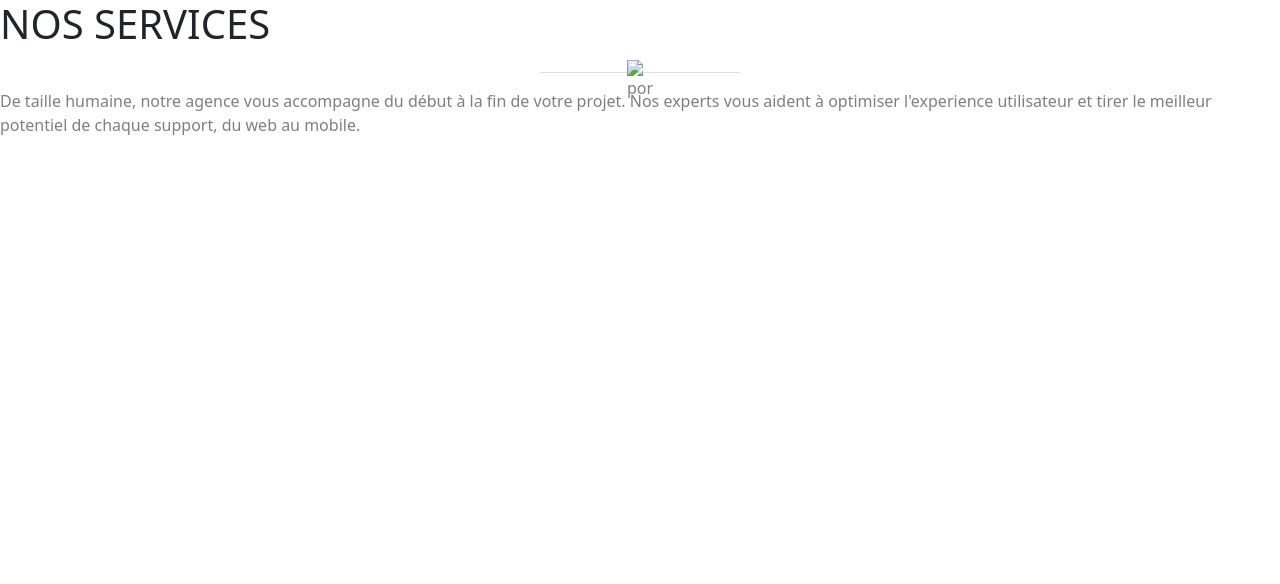
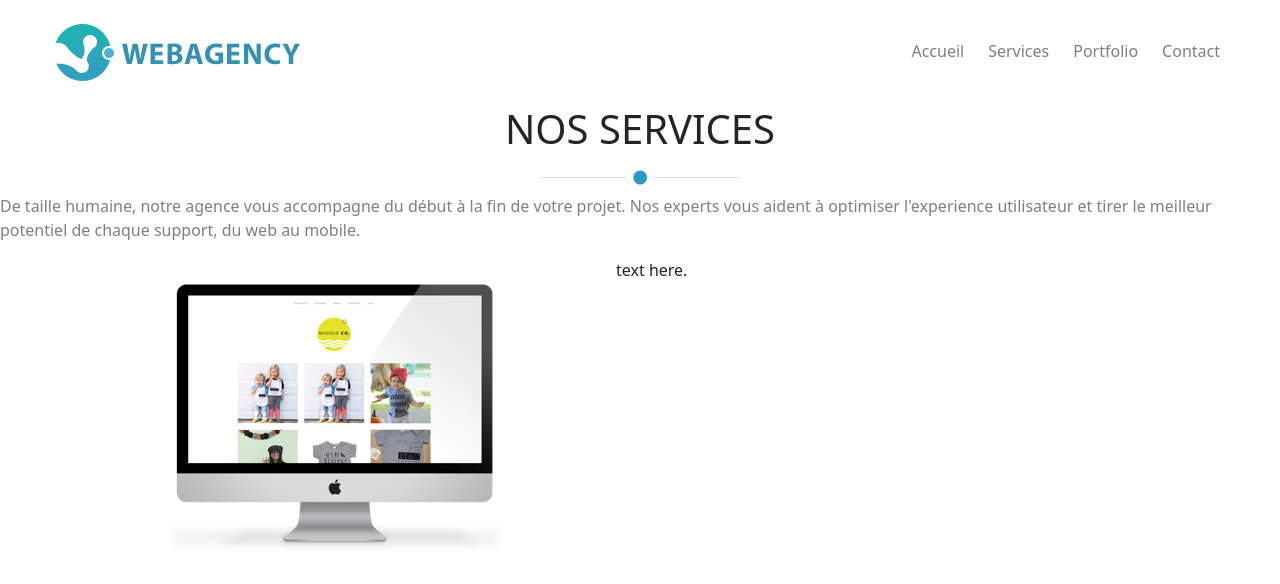
Before and after one commit to Studidavidberger/Webagency, a plain HTML site: page services.html in a window 1280 px wide. Drawn offline with Linux system fonts and the light colour scheme.

Commit message:
❤️ 🩷 🧡 💛 💚 💙 🩵 💜 🖤 🩶 🤍 🤎 ❤️‍🔥 ❤️‍🩹 💔 ❣️ 💕 💞 💓 💗 💖 💘 💝 💟 ☮️ ✝️ ☪️ 🪯 🕉 ☸️ ✡️ 🔯 🕎 ☯️ ☦️ 🛐 ⛎ ♈️ ♉️ ♊️ ♋️ ♌️ ♍️ ♎️ ♏️ ♐️ ♑️ ♒️ ♓️ 🆔 ⚛️ 🉑 ☢️ ☣️ 📴 📳 🈶 🈚️ 🈸 🈺 🈷️ ✴️ 🆚 💮 🉐 ㊙️ ㊗️ 🈴 🈵 🈹 🈲 🅰️ 🅱️ 🆎 🆑 🅾️ 🆘 ❌ ⭕️ 🛑 ⛔️ 📛 🚫 💯 💢 ♨️ 🚷 🚯 🚳 🚱 🔞 📵 🚭 ❗️ ❕ ❓ ❔ ‼️ ⁉️ 🔅 🔆 〽️ ⚠️ 🚸 🔱 ⚜️ 🔰 ♻️ ✅ 🈯️ 💹 ❇️ ✳️ ❎ 🌐 💠 Ⓜ️ 🌀 💤
OK files

```diff
--- a/index.html
+++ b/index.html
@@ -1,18 +1,22 @@
 <!DOCTYPE html>
-<html lang="en">
+<html lang="fr">
 <head>
     <meta charset="UTF-8">
-    <title>Bootstrap web agency</title>
+    <title>WEBAGENCY</title>
     <link rel="stylesheet" href="css/bootstrap.css">
+    <link rel="icon" href="webagency_images/images/favicon.ico">
+    <meta content="width=device-width, initial-scale=1" name="viewport">
+</head>
 
-</head>
 <body class="bg-white text-white">
 <section class="container">
 
     <!-- NAVBAR OK -->
 <nav class="navbar-brand align-items-baseline d-flex px-5 p-4">
     <div>
-        <img src="webagency_images/images/logo.png" alt="logo web agency">
+        <a href="index.html">
+            <img src="webagency_images/images/logo.png" alt="logo web agency">
+        </a>
     </div>
     <div class="container d-flex justify-content-end gap-4">
         <a class="text-decoration-none text-black-50" href="index.html">Accueil</a>
@@ -30,7 +34,7 @@
             <h2 class="fs-6"> Vous avez un projet web? La Webagency vous aide à le réaliser.</h2>
             <div>
                 <a href="infos.html">
-                    <button type="button" class="btn btn-primary">Primary</button>
+                    <button type="button" class="btn btn-primary ">Primary</button>
                 </a>
             </div>
         </div>
--- a/services.html
+++ b/services.html
@@ -1,14 +1,31 @@
-<!doctype html>
+<!DOCTYPE html>
 <html lang="fr">
 <head>
     <meta charset="UTF-8">
-    <meta name="viewport"
-          content="width=device-width, user-scalable=no, initial-scale=1.0, maximum-scale=1.0, minimum-scale=1.0">
-    <meta http-equiv="X-UA-Compatible" content="ie=edge">
+    <title>WEBAGENCY</title>
     <link rel="stylesheet" href="css/bootstrap.css">
-    <title>Webagency - Services</title>
+    <link rel="icon" href="webagency_images/images/favicon.ico">
+    <meta content="width=device-width, initial-scale=1" name="viewport">
 </head>
+
 <body>
+<!-- NAVBAR OK -->
+<nav class="navbar-brand align-items-baseline d-flex px-5 p-4">
+    <div>
+        <a href="index.html">
+            <img src="webagency_images/images/logo.png" alt="logo web agency">
+        </a>
+    </div>
+    <div class="container d-flex justify-content-end gap-4">
+        <a class="text-decoration-none text-black-50" href="index.html">Accueil</a>
+        <a class="text-decoration-none text-black-50" href="services.html">Services</a>
+        <a class="text-decoration-none text-black-50" href="index.html">Portfolio</a>
+        <a class="text-decoration-none text-black-50" href="index.html">Contact</a>
+    </div>
+</nav>
+
+<div class="d-flex flex-column align-items-center">
+
 <h1 class="text-uppercase"> nos services</h1>
 
 <div class="text-black-50 d-flex flex-column align-items-center">
@@ -20,6 +37,18 @@
         et tirer le meilleur potentiel de chaque support, du web au mobile.
     </p>
 </div>
+</div>
+
+<div class="container-md d-grid flex-row">
+    <div class="row">
+        <img class="w-auto" src="webagency_images/images/main-feature.png" alt="main_feature">
+        <div class="col">
+            <p>
+                text here.
+            </p>
+        </div>
+    </div>
+</div>
 
 </body>
 </html>
```
Also changed, not shown: notes.txt, webagency_images/images/portfolio/dot.png (added).
